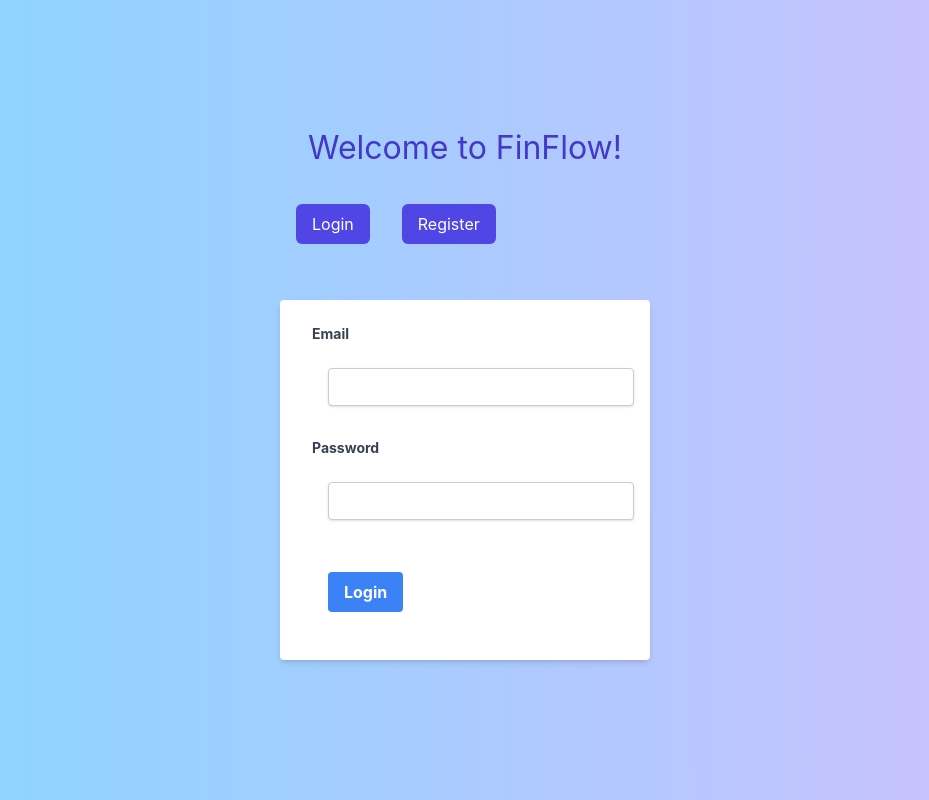
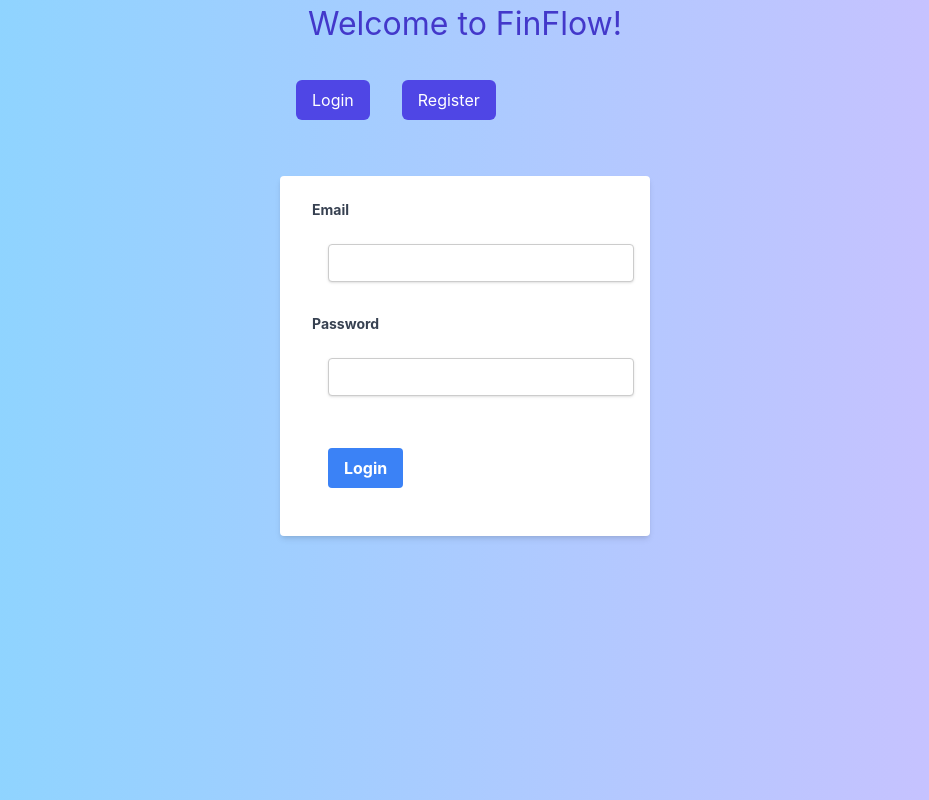
Before and after one commit to chris251190/finflow, a Next.js app: page / in a window 1280 px wide. Shown: the whole page, without its empty margins (175-1104 px from the left). Built offline with nearby package versions, Linux system fonts and the light colour scheme; no server answers.

Commit message:
fix overflow problem

```diff
--- a/app/globals.css
+++ b/app/globals.css
@@ -1,11 +1,6 @@
 @tailwind base;
 @tailwind components;
 @tailwind utilities;
-
-html, body {
-  height: 100%;
-  margin: 0;
-}
 
 body {
   @apply bg-gradient-to-r from-light-blue to-soft-purple;
```
